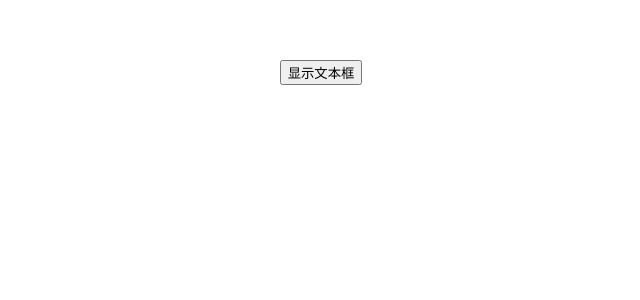
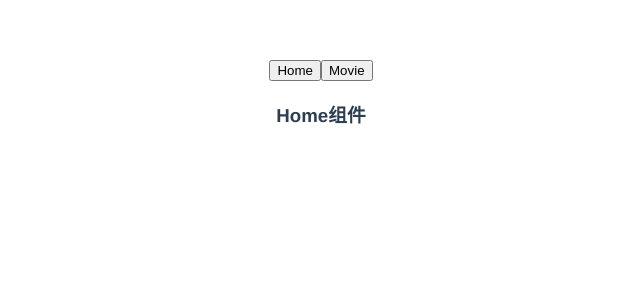
Before and after one commit to yuQ-7148/study_vue3.0, a Vue app: page / in a window 1280 px wide. Shown: the top 300 px of the page, without its empty margins (319-959 px from the left). Built offline with nearby package versions, Linux system fonts and the light colour scheme.

Commit message:
动态组件

```diff
--- /dev/null
+++ b/src/components/16.dynamic/App.vue
@@ -0,0 +1,27 @@
+<template>
+    <div>
+        <button @click="comName = 'MyHome'">Home</button>
+        <button @click="comName = 'MyMovie'">Movie</button>
+        <component :is="comName"></component>
+    </div>
+</template>
+
+<script>
+import MyHome from './Home.vue'
+import MyMovie from './Movie.vue'
+
+export default {
+    name: 'MyApp',
+    data() {
+        return {
+            comName: 'MyHome'
+        }
+    },
+    components: {
+        MyHome,
+        MyMovie
+    }
+}
+</script>
+
+<style scoped></style>
--- /dev/null
+++ b/src/components/16.dynamic/Home.vue
@@ -0,0 +1,13 @@
+<template>
+    <div>
+       <h3>Home组件</h3>
+    </div>
+</template>
+
+<script>
+export default {
+    name: 'MyHome',
+}
+</script>
+
+<style scoped></style>
--- /dev/null
+++ b/src/components/16.dynamic/Movie.vue
@@ -0,0 +1,13 @@
+<template>
+    <div>
+       <h3>Movie组件</h3>
+    </div>
+</template>
+
+<script>
+export default {
+    name: 'MyMovie',
+}
+</script>
+
+<style scoped></style>
--- a/src/main.js
+++ b/src/main.js
@@ -10,7 +10,11 @@ import { createApp } from 'vue'
 // import App from './components/12.provide&injict/App.vue'
 // import App from './components/13.network/App.vue'
 // import App from './components/14.ref/App.vue'
-import App from './components/15.$nextTick/App.vue'
+// import App from './components/15.$nextTick/App.vue'
+import App from './components/16.dynamic/App.vue'
+
+
+
 import './index.css'
 import axios from 'axios'
 
```
